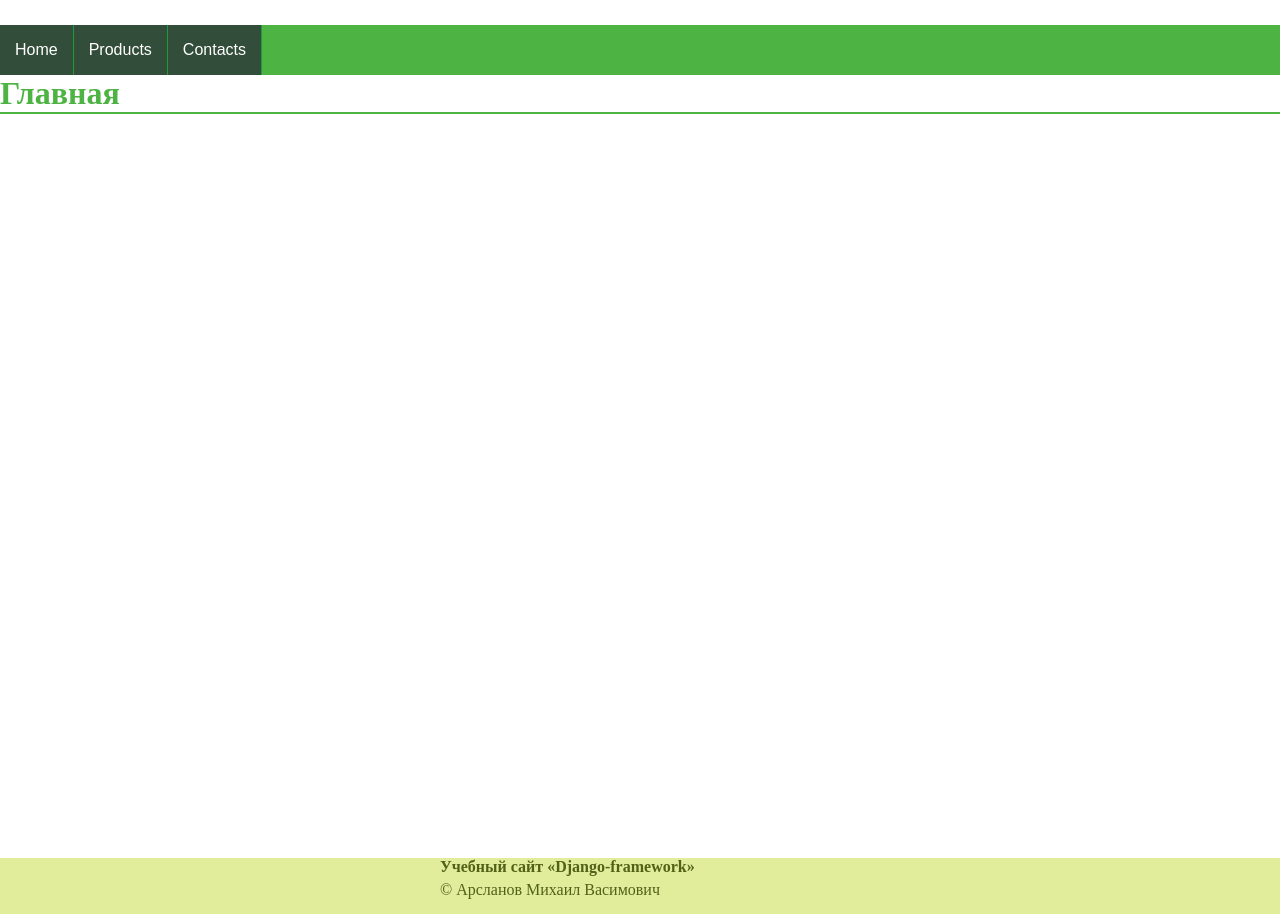
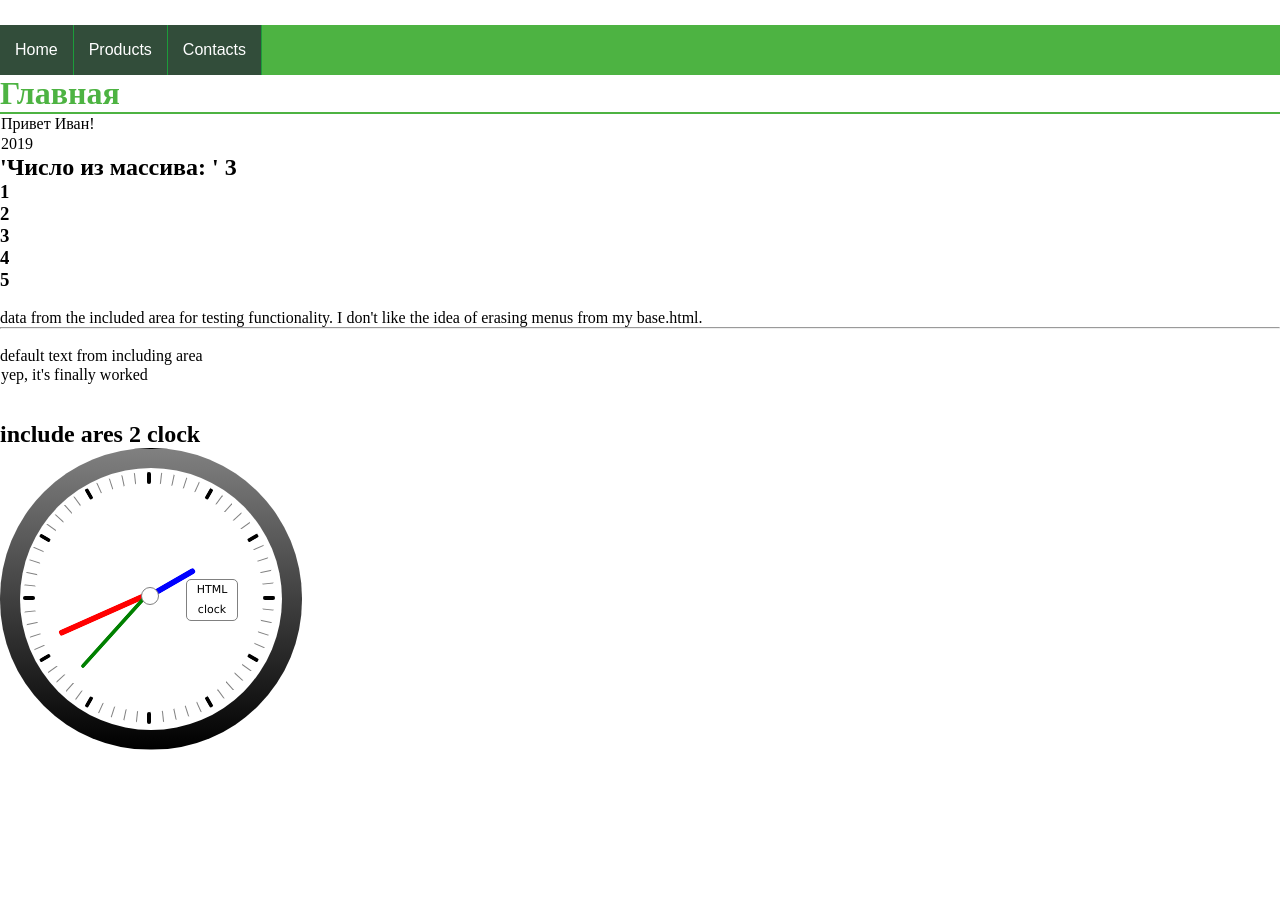
Before and after one commit to mizrael63/django-test, a Django app: page / in a window 1280 px wide. After the commit the page ends 750 px from the top, so only its background shows below. Run offline with Django 3.2, Linux system fonts and the light colour scheme.

Commit message:
homework2
optimization to the glory of Django

```diff
--- a/Geekbrains/Geekbrains/urls.py
+++ b/Geekbrains/Geekbrains/urls.py
@@ -14,14 +14,18 @@ Including another URLconf
     2. Add a URL to urlpatterns:  path('blog/', include('blog.urls'))
 """
 from django.contrib import admin
+from django.conf.urls import url
 from django.urls import path
 import mainapp.views as mainapp
 
 urlpatterns = [
-    path('', mainapp.main),
-    path('products/', mainapp.products),
-    path('contacts/', mainapp.contacts),
-    path('common/', mainapp.common),
+    path('', mainapp.main, name='main_page'),
+    path('product/', mainapp.products, name='products'),
+    path('contacts/', mainapp.contacts, name='contacts'),
+    path('common/', mainapp.common, name='common'),
     path('admin/', admin.site.urls),
-
+#    url(r'', mainapp.main),
+#    url(r'^products', mainapp.products),
+#    url(r'^contacts', mainapp.contacts),
+#    url(r'^admin/', admin.site.urls),
 ]
--- /dev/null
+++ b/Geekbrains/mainapp/templates/mainapp/base.html
@@ -0,0 +1,31 @@
+{% load static %}
+<!DOCTYPE html>
+<html lang="en">
+<head>
+    <meta charset="UTF-8">
+    {% block css %}
+        {% include 'mainapp/includes/inc_static.html' %}
+    {% endblock %}
+    <title>
+        {% block title %} default page {% endblock %}
+    </title>
+
+</head>
+<body>
+
+<ul class="menu">
+        <li><a href="{% url 'main_page' %}">Home</a></li>
+        <li><a href="{% url 'products' %}">Products</a></li>
+        <li><a href="{% url 'contacts' %}">Contacts</a></li>
+    </ul>
+<h1 class="index">
+    {% block name %} GH {% endblock %}
+</h1>
+<hr color="#4DB342" size="2">
+{% block content %}
+    2
+{% endblock %}
+{% block js %}
+{% endblock %}
+</body>
+</html>
--- /dev/null
+++ b/Geekbrains/mainapp/templates/mainapp/includes/inc_area.html
@@ -0,0 +1,7 @@
+<br>
+<p>data from the included area for testing functionality. I don't like the idea of erasing menus from my base.html.</p>
+<hr>
+<br>
+<p>default text from including area</p>
+<div>yep, it's finally worked</div>
+</br>
--- /dev/null
+++ b/Geekbrains/mainapp/templates/mainapp/includes/inc_area2.html
@@ -0,0 +1,10 @@
+<div id = "clock-rim">
+  <div id = "clock-face">
+    <div id = "notch-container"></div>
+    <div id = "brand">HTML<br/>clock</div>
+    <div id = "hour"></div>
+    <div id = "minute"></div>
+    <div id = "second"></div>
+    <div id = "center"></div>
+  </div>
+</div>
--- /dev/null
+++ b/Geekbrains/mainapp/templates/mainapp/includes/inc_js.html
@@ -0,0 +1,2 @@
+{% load static %}
+<script type="text/javascript" src="{% static 'js/one.js' %}"></script>
--- /dev/null
+++ b/Geekbrains/mainapp/templates/mainapp/includes/inc_static.html
@@ -0,0 +1,4 @@
+{% load static %}
+<link rel="stylesheet" type="text/css" href="{% static 'css/index.css' %}">
+<link rel="stylesheet" type="text/css" href="{% static 'css/clock.css' %}">
+<link rel="shortcut icon" type="image/png" href="{% static 'img/favicon.png' %}">
--- a/Geekbrains/mainapp/templates/mainapp/index.html
+++ b/Geekbrains/mainapp/templates/mainapp/index.html
@@ -1,33 +1,23 @@
-{% load static %}
-<!DOCTYPE html>
-<html lang="en">
-<head>
-    <meta charset="UTF-8">
-    <link rel="stylesheet" type="text/css" href="/static/css/index.css">
-    <link rel="shortcut icon" type="image/png" href="/static/img/favicon.png">
-    <title>{% block title %}Главная{% endblock %}</title>
+{% extends 'mainapp/base.html' %}
+{% block title %}Главная{% endblock %}
+{% block name %}Главная{% endblock %}
 
-</head>
-<body>
+{% block content %}
 
-{% block menu %}
-    <ul class="menu">
-        <li><a href="/">Home</a></li>
-        <li><a href="/products/">Products</a></li>
-        <li><a href="/contacts/">Contacts</a></li>
-    </ul>
+    <div>Привет {{ user.name|title }}!</div>
+    <div>{% now 'Y'%}</div>
+    {% if array|length > 0 %}
+        <h2>'Число из массива: ' {{ array.2}}</h2>
+    {% endif %}
+    {% for item in array %}
+        <h3>{{item}}</h3>
+    {% endfor %}
+
+    {% include 'mainapp/includes/inc_area.html' %}
+    <br>
+    <h2>include ares 2 clock</h2>
+    {% include 'mainapp/includes/inc_area2.html' %}
 {% endblock %}
-<h1 class="index">{% block name %}Главная{% endblock %}</h1>
-<hr color="#4DB342" size="2">
- <div class="wrapper">
-    <div class="content">{% block content %}{% endblock %}</div>
-    <div class="footer-bg footer">
-        <div class="copyright">
-            <p><strong>Учебный сайт «Django-framework»</strong></p>
-            <p>&copy; Арсланов Михаил Васимович</p>
-        </div>
-    </div>
- </div>
-
-</body>
-</html>
+{% block js %}
+    {% include 'mainapp/includes/inc_js.html' %}
+{% endblock %}
--- a/Geekbrains/mainapp/templates/mainapp/products.html
+++ b/Geekbrains/mainapp/templates/mainapp/products.html
@@ -1,3 +1,4 @@
-{% extends "mainapp/index.html" %}
+{% extends 'mainapp/base.html' %}
 {% block title %}Продукты{% endblock %}
 {% block name %}Продукты{% endblock %}
+{% block content %}3{% endblock %}
--- a/Geekbrains/mainapp/views.py
+++ b/Geekbrains/mainapp/views.py
@@ -3,13 +3,17 @@ from django.shortcuts import render
 # Create your views here.
 
 def main(request):
-    return render(request, 'mainapp/index.html')
+    context = {'user': {'name': 'иван'}, 'array' : [1,2,3,4,5]}
+    return render(request, 'mainapp/index.html', context)
 
 def products(request):
     return render(request, 'mainapp/products.html')
 
 def contacts(request):
-    return render(request, 'mainapp/contacts.html')
+    context_c = {'form': {'Address: Russia, N-Tagil city', 'Street: Lenina', 'e-mail: pochta@mail.ru',
+                          'phone: 89900000001',
+                          }}
+    return render(request, 'mainapp/contacts.html', context_c)
 
 def common(request):
     return render(request, 'common/index.html')
--- /dev/null
+++ b/Geekbrains/static/css/clock.css
@@ -0,0 +1,46 @@
+div { border: 1px solid transparent; }
+
+/* -- The outside rim of the clock with gradient -- */
+#clock-rim {
+  display: block;
+  position: relative;
+  width: 300px;
+  height: 300px;
+  background: linear-gradient(gray, black);
+  border-radius: 150px;
+}
+
+/* -- Clock's face -- */
+#clock-face {
+  display: block;
+  position: relative;
+  width: 260px;
+  height: 260px;
+  margin: 19px auto;
+  border-radius: 150px;
+  background: white;
+}
+
+/* -- Second hand -- */
+#second { position: absolute; top: 123px; left: 128px; width: 100px; height: 2px; border: 1px solid transparent; border-radius: 5px; transform: unset; background: green; transform-origin: 1px 1px; }
+
+/* -- Minute hand -- */
+#minute { position: absolute; top: 123px; left: 128px; width: 100px; height: 4px; border: 1px solid transparent; border-radius: 5px; transform: unset; background: red; transform-origin: 2px 2px; }
+
+/* -- Hour hand -- */
+#hour { position: absolute; top: 123px; left: 128px; width: 50px; height: 4px; border: 1px solid transparent; border-radius: 5px; transform: unset; background: blue; transform-origin: 2px 2px; }
+
+/* -- Center of the clock -- */
+#center { position: absolute; top: 118px; left: 120px; width: 16px; height: 16px; background: white; border: 1px solid gray; border-radius: 16px; }
+
+/* -- "HTML clock"  in a box -- */
+#brand { position: absolute; top: 110px; left: 165px; border: 1px solid gray; border-radius: 5px; width: 50px; height: 40px; font-family: Verdana; font-size: 11px; text-align: center; line-height: 20px; }
+
+/* -- Notches container -- */
+#notch-container { width: 260px; height: 260px }
+
+/* -- Hourly notch (thicker, but sparse) -- */
+.notch { position: absolute; width: 10px; height: 2px; background: black; border-radius: 5px 5px 5px 5px; }
+
+/* -- Minute notch (thin) -- */
+.thin { position: absolute; width: 10px; height: 1px; border-top: 1px solid gray; }
--- a/Geekbrains/static/css/index.css
+++ b/Geekbrains/static/css/index.css
@@ -62,3 +62,7 @@ body {
 .footer {
   flex: 0 0 auto;
 }
+
+null {
+color: #526118;
+}
--- /dev/null
+++ b/Geekbrains/static/js/one.js
@@ -0,0 +1,69 @@
+/* -- Convert degrees to radians (actually unused here :-) -- */
+function deg2rad(d) { return (2 * d / 360) * Math.PI; }
+
+/* -- Progress the clock's hands every once in a while -- */
+setInterval(() => {
+  let minute = document.getElementById("minute");
+  let hour = document.getElementById("hour");
+  let second = document.getElementById("second");
+
+  /* -- note retracing by 90 degrees, this is just the way I calculated the hands, the "0" angle is at 3PM, not 12PM, -- */
+  let S = new Date().getSeconds() * 6 - 90;
+  let M = new Date().getMinutes() * 6 - 90;
+  let H = new Date().getHours() * 30 - 90;
+
+  second.style.transform = 'rotate(' + S + 'deg)';
+  minute.style.transform = 'rotate(' + M + 'deg)';
+  hour.style.transform = 'rotate(' + H + 'deg)';
+
+}, 10); /* -- update the clock fast enough -- */
+
+/* -- Helps calculate the angle of each hand on the clock -- */
+function vec2ang(x, y) {
+ angleInRadians = Math.atan2(y, x);
+ angleInDegrees = (angleInRadians / Math.PI) * 180.0;
+ return angleInDegrees;
+}
+
+/* -- Let's calculate position and angle of clock's notches-- */
+
+let nc = document.getElementById("notch-container");
+
+let angle = 0;
+let rotate_x = 120;
+let rotate_y = 0;
+
+/* -- Calculate the 60 notches for seconds and minutes -- */
+
+for (let i = 0; i < 60; i++) {
+
+  let thin = document.createElement("div");
+  let x = rotate_x * Math.cos(angle) - rotate_y * Math.cos(angle);
+  let y = rotate_y * Math.cos(angle) + rotate_x * Math.sin(angle);
+  let r = vec2ang(x, y);
+  thin.className = "thin";
+  thin.style.left = 122 + x + "px";
+  thin.style.top = 127 + y + "px";
+  thin.style.transform = "rotate(" + r + "deg)";
+  nc.appendChild(thin);
+  angle +=  (Math.PI / 300) * 10;
+}
+
+// reset angle parameters
+angle = 0; rotate_x = 120; rotate_y = 0;
+
+/* -- Calculate the thicker notches for hour hand -- */
+
+for (let i = 0; i < 12; i++) {
+
+  let notch = document.createElement("div");
+  let x = rotate_x * Math.cos(angle) - rotate_y * Math.cos(angle);
+  let y = rotate_y * Math.cos(angle) + rotate_x * Math.sin(angle);
+  let r = vec2ang(x, y);
+  notch.className = "notch";
+  notch.style.left = 122 + x + "px";
+  notch.style.top = 127 + y + "px";
+  notch.style.transform = "rotate(" + r + "deg)";
+  nc.appendChild(notch);
+  angle +=  (Math.PI / 60) * 10;
+}
```
Also changed, not shown: Geekbrains/mainapp/templates/mainapp/contacts.html (+18 -1 lines), 1 other file.
